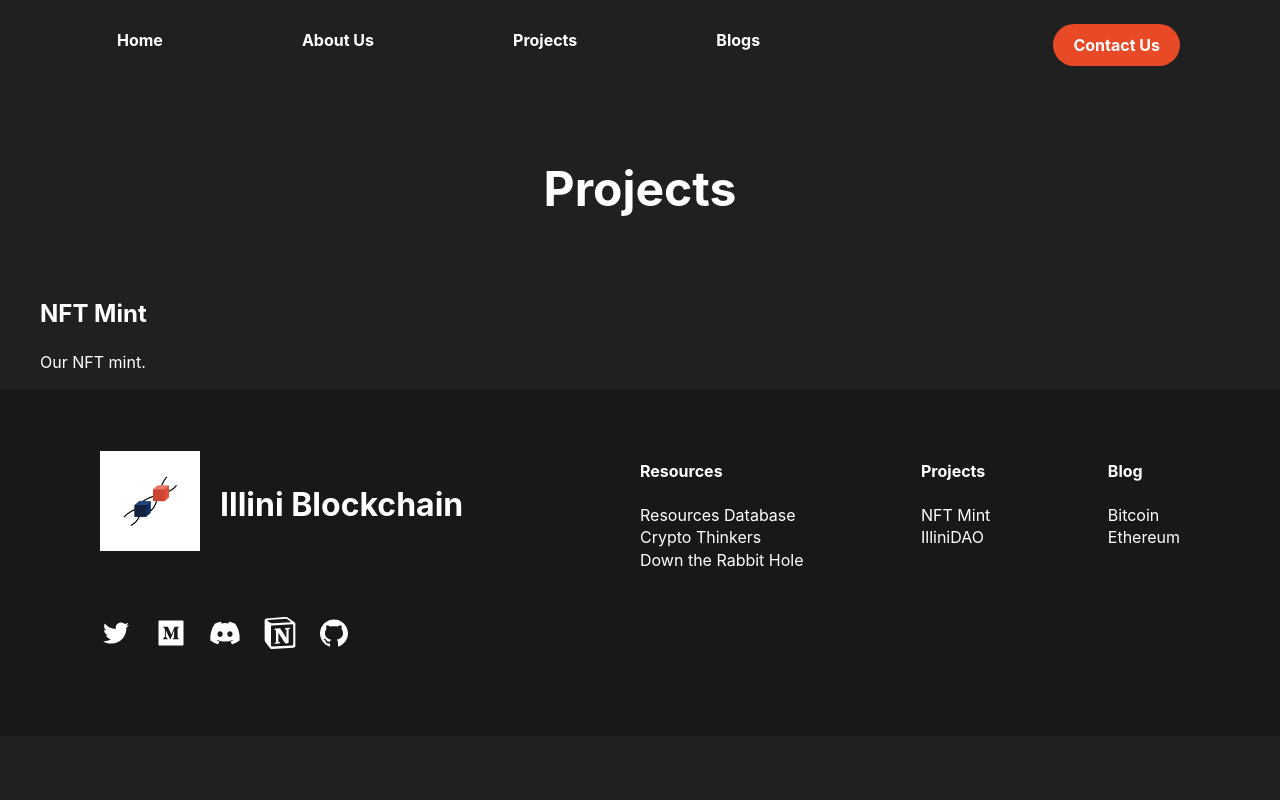
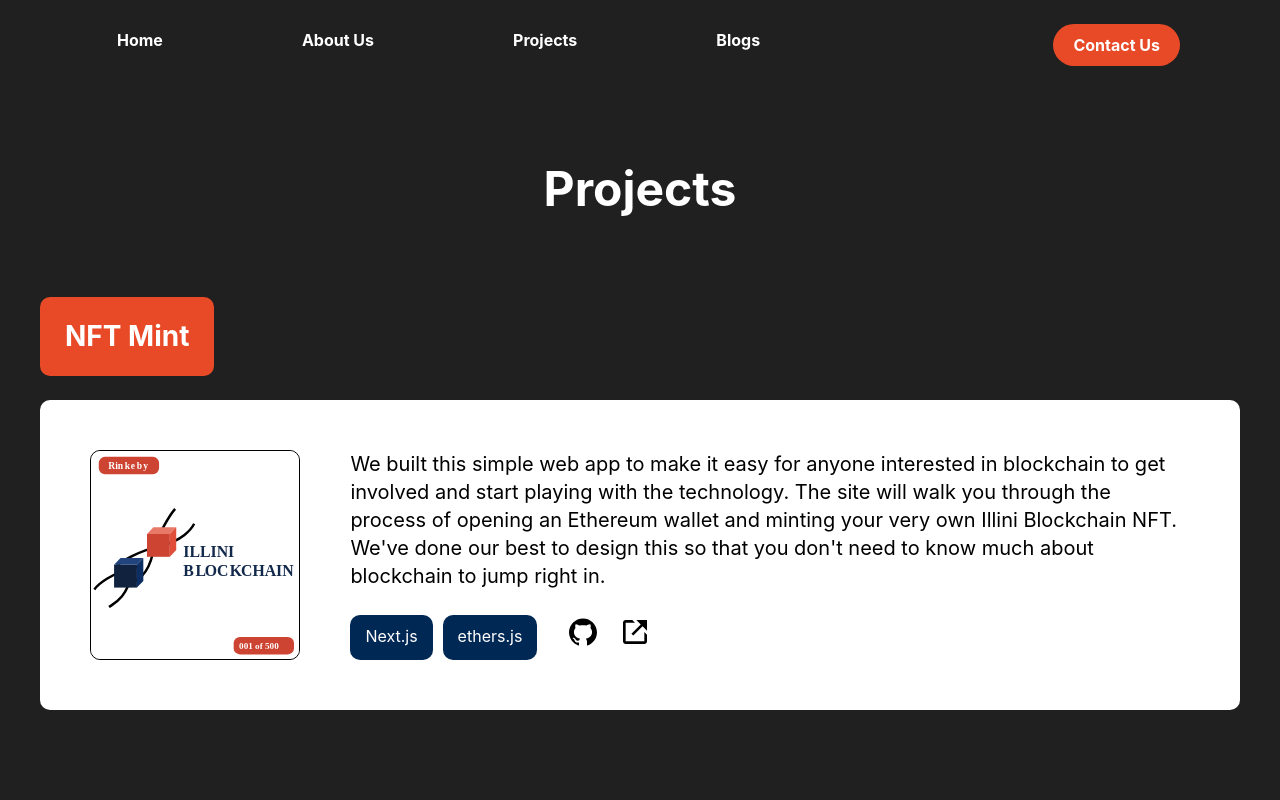
Before and after one commit to IlliniBlockchain/website, a Next.js app: page /projects in a window 1280 px wide. Shown: the top 800 px of the page. Built offline with nearby package versions, Linux system fonts and the light colour scheme.

Commit message:
Style project component

```diff
--- a/components/projects/Project/ProjectContainer.js
+++ b/components/projects/Project/ProjectContainer.js
@@ -1,6 +1,7 @@
 import styled from 'styled-components'
 
 const ProjectContainer = styled.div`
+margin-bottom: 75px;
 `
 
 export default ProjectContainer
--- a/components/projects/Project/ProjectContent.js
+++ b/components/projects/Project/ProjectContent.js
@@ -1,6 +1,10 @@
 import styled from 'styled-components'
 
 const ProjectContent = styled.div`
+display: flex;
+background-color: white;
+border-radius: 10px;
+padding: 50px;
 `
 
 export default ProjectContent
--- a/components/projects/Project/ProjectDescription.js
+++ b/components/projects/Project/ProjectDescription.js
@@ -1,6 +1,9 @@
 import styled from 'styled-components'
 
 const ProjectDescription = styled.p`
+margin: 0;
+font-size: 1.25rem;
+color: var(--dark-text-color);
 `
 
 export default ProjectDescription
--- a/components/projects/Project/ProjectImage.js
+++ b/components/projects/Project/ProjectImage.js
@@ -1,6 +1,17 @@
 import styled from 'styled-components'
 
 const ProjectImage = styled.div`
+width: 25%;
+margin-right: 50px;
+border-radius: 10px;
+border: solid black 1px;
+
+img {
+  height: 100%;
+  width: 100%;
+  object-fit: contain;
+  border-radius: 10px;
+}
 `
 
 export default ProjectImage
--- a/components/projects/Project/ProjectLinks.js
+++ b/components/projects/Project/ProjectLinks.js
@@ -1,6 +1,11 @@
 import styled from 'styled-components'
 
 const ProjectLinks = styled.div`
+color: var(--dark-text-color);
+font-size: 2rem;
+* {
+  margin-left: 10px;
+}
 `
 
 export default ProjectLinks
--- a/components/projects/Project/ProjectStack.js
+++ b/components/projects/Project/ProjectStack.js
@@ -1,6 +1,18 @@
 import styled from 'styled-components'
 
 const ProjectStack = styled.div`
+display: flex;
+justify-content: space-between;
+
+p {
+  margin: 0;
+  margin-right: 10px;
+  color: var(--light-text-color);
+  border-radius: 10px;
+  padding: 10px 15px 5px 15px;
+  background-color: var(--navy-blue);
+  vertical-align: middle;
+}
 `
 
 export default ProjectStack
--- a/components/projects/Project/ProjectStackLinks.js
+++ b/components/projects/Project/ProjectStackLinks.js
@@ -1,6 +1,9 @@
 import styled from 'styled-components'
 
 const ProjectStackLinks = styled.div`
+display: flex;
+justify-content: flex-start;
+width: 100%;
 `
 
 export default ProjectStackLinks
--- /dev/null
+++ b/components/projects/Project/ProjectStackLinksDescription.js
@@ -0,0 +1,10 @@
+import styled from "styled-components";
+
+const ProjectStackLinksDescription = styled.div`
+display: flex;
+flex-direction: column;
+justify-content: space-between;
+width: 100%;
+`
+
+export default ProjectStackLinksDescription
--- a/components/projects/Project/ProjectTitle.js
+++ b/components/projects/Project/ProjectTitle.js
@@ -1,6 +1,12 @@
 import styled from 'styled-components'
 
 const ProjectTitle = styled.h2`
+font-size: 1.75rem;
+width: fit-content;
+padding: 20px 25px;
+border-radius: 10px;
+text-align: left;
+background-color: var(--orange);
 `
 
 export default ProjectTitle
--- a/components/projects/Project/index.js
+++ b/components/projects/Project/index.js
@@ -7,30 +7,42 @@ import ProjectStackLinks from './ProjectStackLinks'
 import ProjectStack from './ProjectStack'
 import ProjectLinks from './ProjectLinks'
 import ProjectDescription from './ProjectDescription'
-import {AiFillLinkedin, AiOutlineTwitter} from 'react-icons/ai'
+import ProjectStackLinksDescription from './ProjectStackLinksDescription'
+import { AiFillGithub } from 'react-icons/ai'
+import { BiLinkExternal } from 'react-icons/bi'
 
-const Project = ({ title, description, stack, githubUrl, websiteUrl }) => {
+const Project = ({ title, description, imageSrc, imageAlt, stack, githubUrl, websiteUrl }) => {
 
   return (
     <ProjectContainer>
       <ProjectTitle>{title}</ProjectTitle>
       <ProjectContent>
         <ProjectImage>
+          <Image src={imageSrc} alt={imageAlt} layout="responsive" width={200} height={200}/>
+        </ProjectImage>
+        <ProjectStackLinksDescription>
 
-        </ProjectImage>
-        <ProjectStackLinks>
-          <ProjectStack>
+          <ProjectDescription>
+            {description}
+          </ProjectDescription>
 
-          </ProjectStack>
+          <ProjectStackLinks>
+            <ProjectStack>
+              {stack.map((tool) => (
+                <p>{tool}</p>
+              ))}
 
-          <ProjectLinks>
+            </ProjectStack>
 
-          </ProjectLinks>
+            <ProjectLinks>
+              {githubUrl && <a href={githubUrl} target="_blank"><AiFillGithub/></a>}
+              {websiteUrl && <a href={websiteUrl} target="_blank"><BiLinkExternal/></a>}
+            </ProjectLinks>
 
-        </ProjectStackLinks>
-        <ProjectDescription>
-          {description}
-        </ProjectDescription>
+          </ProjectStackLinks>
+
+
+        </ProjectStackLinksDescription>
       </ProjectContent>
     </ProjectContainer>
   )
--- a/components/projects/ProjectsContainer.js
+++ b/components/projects/ProjectsContainer.js
@@ -3,6 +3,7 @@ import styled from "styled-components";
 const ProjectsContainer = styled.div`
 margin: auto;
 width: var(--global-width);
+margin-bottom: 150px;
 `
 
 export default ProjectsContainer
--- a/pages/projects.js
+++ b/pages/projects.js
@@ -13,17 +13,24 @@ export default function Projects() {
       <>
         <Head>t
           <title>Illini Blockchain</title>
-          <meta name="description" content="Generated by create next app" />
-          <link rel="icon" href="/favicon.ico" />
+          <meta name='description' content='Generated by create next app' />
+          <link rel='icon' href='/favicon.ico' />
         </Head>
 
         <SectionTitle>Projects</SectionTitle>
 
         <ProjectsContainer>
+
           <Project
-            title={"NFT Mint"}
-            description={"Our NFT mint."}
+            title={'NFT Mint'}
+            imageSrc={'/illiniBlockchainNFT.svg'}
+            imageAlt={'Illini NFT Mint Image'}
+            stack={['Next.js', 'ethers.js']}
+            githubUrl={'https://github.com/IlliniBlockchain/nft-mint'}
+            websiteUrl={'https://illini-mint.vercel.app/'}
+            description={'We built this simple web app to make it easy for anyone interested in blockchain to get involved and start playing with the technology. The site will walk you through the process of opening an Ethereum wallet and minting your very own Illini Blockchain NFT. We\'ve done our best to design this so that you don\'t need to know much about blockchain to jump right in.'}
           />
+
         </ProjectsContainer>
 
       </>
```
Also changed, not shown: public/illiniBlockchainNFT.svg (added).
